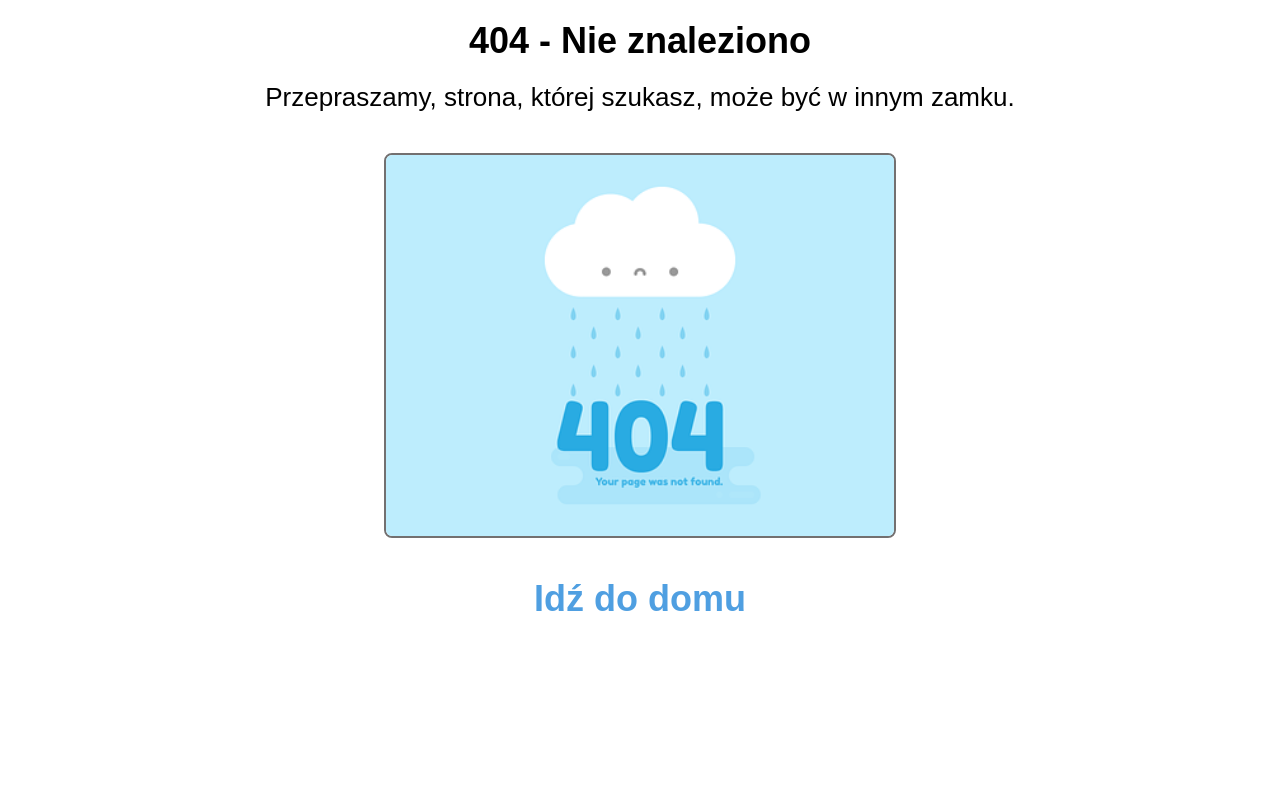
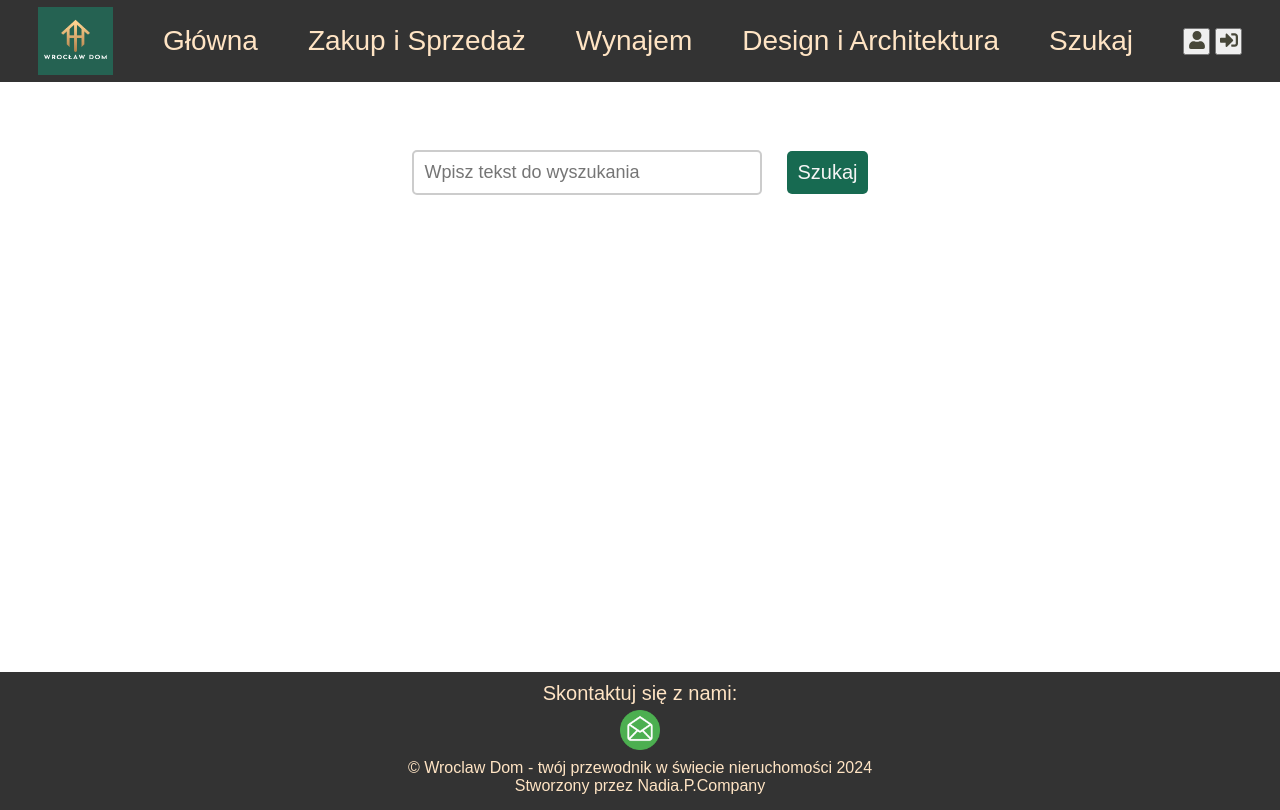
Before and after one commit to NadiaPeki/wroclawdom-frontend, a React (Create React App) app: page /szukaj in a window 1280 px wide. Before the commit this address had no page. Built offline with nearby package versions, Linux system fonts and the light colour scheme; no server answers.

Commit message:
changed styles

```diff
--- a/src/App.js
+++ b/src/App.js
@@ -19,11 +19,11 @@ function App() {
 
       <Route path="/" element={<MainLayout />}>
         <Route index element={<Home />} />
-        <Route path="rent" element={<Rent />} />
-        <Route path="buysell" element={<BuySell />} />
-        <Route path="architecture" element={<Architecture />} />
+        <Route path="wynajem" element={<Rent />} />
+        <Route path="zakupisprzedaz" element={<BuySell />} />
+        <Route path="designiarchitektura" element={<Architecture />} />
         <Route path="/posts/:slug" element={<FullPost />} />
-        <Route path="/search" element={<SearchPage />} />
+        <Route path="/szukaj" element={<SearchPage />} />
       </Route>
       <Route path="*" element={<NotFound />} />
     </Routes>
--- a/src/components/Menu/Menu.jsx
+++ b/src/components/Menu/Menu.jsx
@@ -16,17 +16,17 @@ import styles from './Menu.module.css'
         >
           Główna
         </NavLink>
-        <NavLink to="buysell" className={styles.menuLink}>
+        <NavLink to="zakupisprzedaz" className={styles.menuLink}>
         Zakup i Sprzedaż
         </NavLink>
-        <NavLink to="rent" className={styles.menuLink}>
+        <NavLink to="wynajem" className={styles.menuLink}>
         Wynajem
         </NavLink>
-        <NavLink to="architecture" className={styles.menuLink}>
+        <NavLink to="designiarchitektura" className={styles.menuLink}>
         Design i Architektura
         </NavLink>
-        <NavLink to="search" className={styles.menuLink}>
-        Search
+        <NavLink to="szukaj" className={styles.menuLink}>
+        Szukaj
         </NavLink>
       </div>
 
--- a/src/components/Post/Post.module.css
+++ b/src/components/Post/Post.module.css
@@ -55,7 +55,7 @@
 }
 
 .smallSize:hover {
-  transform: scale(1.2);
+  transform: scale(1.05);
   transition: transform 0.3s ease-in;
 }
 
```
